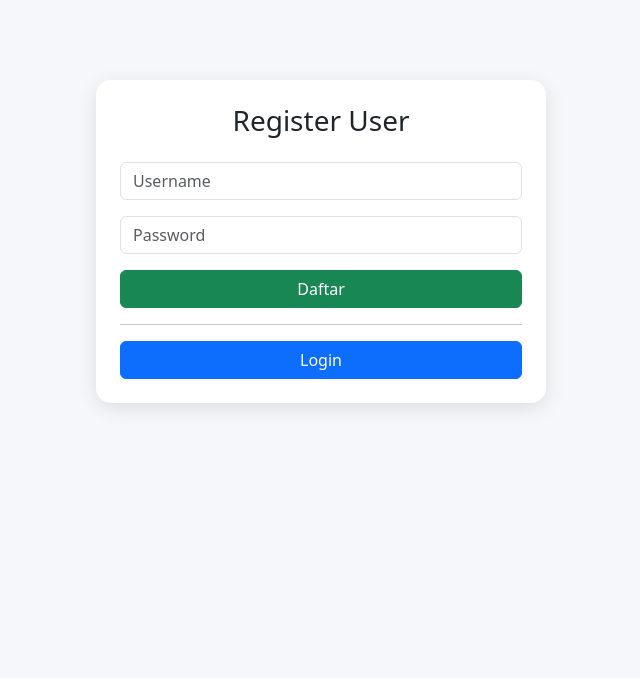
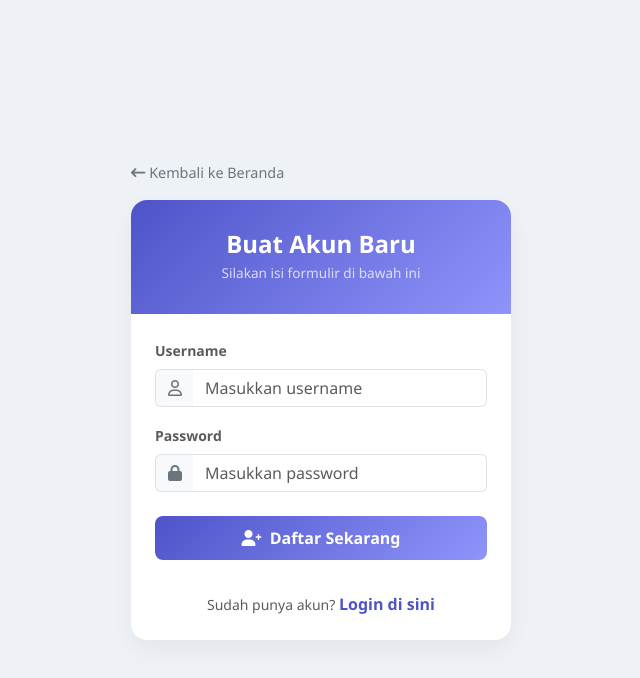
Before and after one commit to modanif/pendidikan, a website: page register.html in a window 1280 px wide. Shown: the whole page, without its empty margins (319-959 px from the left). Drawn offline with nearby package versions, Linux system fonts and the light colour scheme.

```diff
--- a/register.html
+++ b/register.html
@@ -3,119 +3,153 @@
 <head>
     <meta charset="UTF-8">
     <meta name="viewport" content="width=device-width, initial-scale=1.0">
-<title>Register User</title>
-
-<link href="https://cdn.jsdelivr.net/npm/bootstrap@5.3.7/dist/css/bootstrap.min.css" rel="stylesheet">
-
+    <title>Register User - Penilik</title>
+    <link href="https://cdn.jsdelivr.net/npm/bootstrap@5.3.2/dist/css/bootstrap.min.css" rel="stylesheet">
+    <link href="https://cdnjs.cloudflare.com/ajax/libs/font-awesome/6.0.0/css/all.min.css" rel="stylesheet">
     <style>
-body{
-    background:#f5f7fa;
+        body {
+            background: #eef2f7;
+            font-family: 'Segoe UI', Tahoma, sans-serif;
+            min-height: 100vh;
+            display: flex;
+            align-items: center;
         }
-
-.register-box{
-    max-width:450px;
-    margin:80px auto;
+        .register-box {
+            max-width: 420px;
+            width: 100%;
+            margin: auto;
+            padding: 20px;
         }
-
-.card{
-    border:none;
-    border-radius:15px;
-    box-shadow:0 5px 20px rgba(0,0,0,.1);
+        .card {
+            border: none;
+            border-radius: 16px;
+            box-shadow: 0 10px 25px rgba(0, 0, 0, 0.05);
+            overflow: hidden;
+        }
+        .card-header-gradient {
+            background: linear-gradient(135deg, #4e54c8, #8f94fb);
+            color: white;
+            padding: 30px 20px;
+            text-center: center;
+        }
+        .input-group-text {
+            background-color: #f8f9fa;
+            border-right: none;
+            color: #6c757d;
+        }
+        .form-control {
+            border-left: none;
+        }
+        .form-control:focus {
+            box-shadow: none;
+            border-color: #ced4da;
+        }
+        .btn-register {
+            background: linear-gradient(135deg, #4e54c8, #8f94fb);
+            color: white;
+            border: none;
+            border-radius: 8px;
+            padding: 10px;
+            font-weight: 600;
+            transition: opacity 0.2s;
+        }
+        .btn-register:hover {
+            opacity: 0.9;
+            color: white;
+        }
+        .btn-back {
+            color: #6c757d;
+            text-decoration: none;
+            font-size: 0.9rem;
+            transition: color 0.2s;
+        }
+        .btn-back:hover {
+            color: #4e54c8;
         }
     </style>
-
 </head>
 <body>
 
 <div class="container">
+    <div class="register-box">
+        <!-- Tombol Kembali ke Index diletakkan di atas card -->
+        <div class="mb-3 text-start">
+            <a href="index.html" class="btn-back">
+                <i class="fa-solid fa-arrow-left-long text-sm"></i> Kembali ke Beranda
+            </a>
+        </div>
 
-    <div class="register-box">
+        <div class="card">
+            <div class="card-header-gradient text-center">
+                <h4 class="mb-1 fw-bold">Buat Akun Baru</h4>
+                <p class="mb-0 opacity-75 text-sm" style="font-size: 0.85rem;">Silakan isi formulir di bawah ini</p>
+            </div>
 
-        <div class="card p-4">
+            <div class="card-body p-4">
+                <!-- Input Username dengan Ikon -->
+                <div class="mb-3">
+                    <label class="form-label small text-muted fw-semibold">Username</label>
+                    <div class="input-group">
+                        <span class="input-group-text"><i class="fa-regular fa-user"></i></span>
+                        <input type="text" id="username" class="form-control" placeholder="Masukkan username">
+                    </div>
+                </div>
 
-            <h3 class="text-center mb-4">
-                Register User
-            </h3>
+                <!-- Input Password dengan Ikon -->
+                <div class="mb-4">
+                    <label class="form-label small text-muted fw-semibold">Password</label>
+                    <div class="input-group">
+                        <span class="input-group-text"><i class="fa-solid fa-lock"></i></span>
+                        <input type="password" id="password" class="form-control" placeholder="Masukkan password">
+                    </div>
+                </div>
 
-            <input
-                type="text"
-                id="username"
-                class="form-control mb-3"
-                placeholder="Username">
-
-            <input
-                type="password"
-                id="password"
-                class="form-control mb-3"
-                placeholder="Password">
-
-            <button
-                class="btn btn-success"
-                onclick="registerUser()">
-
-                Daftar
-
+                <!-- Tombol Daftar -->
+                <button class="btn btn-register w-100 mb-3" onclick="registerUser()">
+                    <i class="fa-solid fa-user-plus me-1"></i> Daftar Sekarang
                 </button>
 
-            <hr>
-
-            <a href="login.html"
-               class="btn btn-primary">
-
-               Login
-
-            </a>
-
+                <div class="text-center mt-3">
+                    <span class="text-muted small">Sudah punya akun? </span>
+                    <a href="login.html" class="text-decoration-none fw-semibold" style="color: #4e54c8;">Login di sini</a>
                 </div>
-
             </div>
-
+        </div>
+    </div>
 </div>
 
 <script>
-
 async function registerUser(){
-
-    const username =
-        document.getElementById("username").value.trim();
-
-    const password =
-        document.getElementById("password").value.trim();
+    const username = document.getElementById("username").value.trim();
+    const password = document.getElementById("password").value.trim();
 
     if(!username || !password){
-
         alert("Username dan password wajib diisi");
-
         return;
     }
 
+    try {
         const response = await fetch("/api/register",{
-
             method:"POST",
-
             headers:{
                 "Content-Type":"application/json"
             },
-
             body:JSON.stringify({
                 username,
                 password
             })
-
         });
 
         const result = await response.json();
-
         alert(result.message);
 
         if(result.success){
-
             window.location.href="login.html";
-
         }
-
+    } catch (err) {
+        alert("Terjadi kesalahan sistem saat mendaftar");
     }
-
+}
 </script>
 
 </body>
```
Also changed, not shown: api/delete-comment.js (added, +52 -0 lines), js/forum.js (+61 -7 lines). Lines whose indentation alone changed are shown as unchanged.
